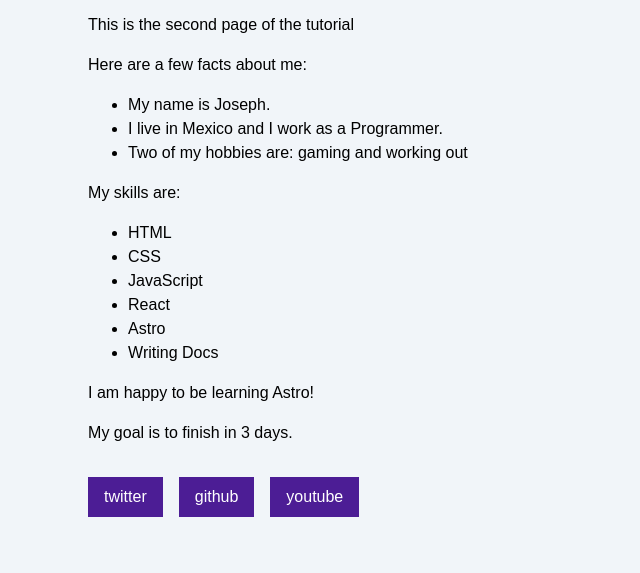
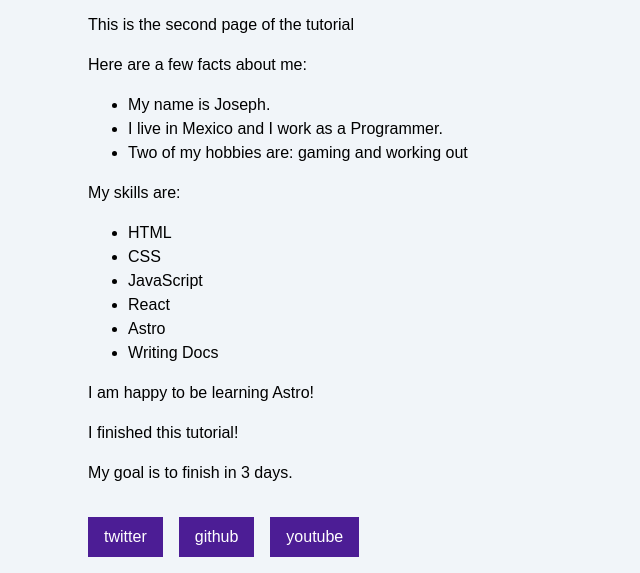
Before and after one commit to JosephHerreraDev/blog, an Astro site: page /about in a window 1280 px wide. Shown: the part 232-805 px from the top of the page, without its empty margins (212-852 px from the left). Built offline with nearby package versions, Linux system fonts and the light colour scheme; Astro itself is replaced by a stand-in of ours.

Commit message:
Finished project

```diff
--- a/src/pages/about.astro
+++ b/src/pages/about.astro
@@ -12,7 +12,7 @@
 	const skills = ["HTML", "CSS", "JavaScript", "React", "Astro", "Writing Docs"];
 
 	const happy = true;
-	const finished = false;
+	const finished = true;
 	const goal = 3;
 
 ---
```
